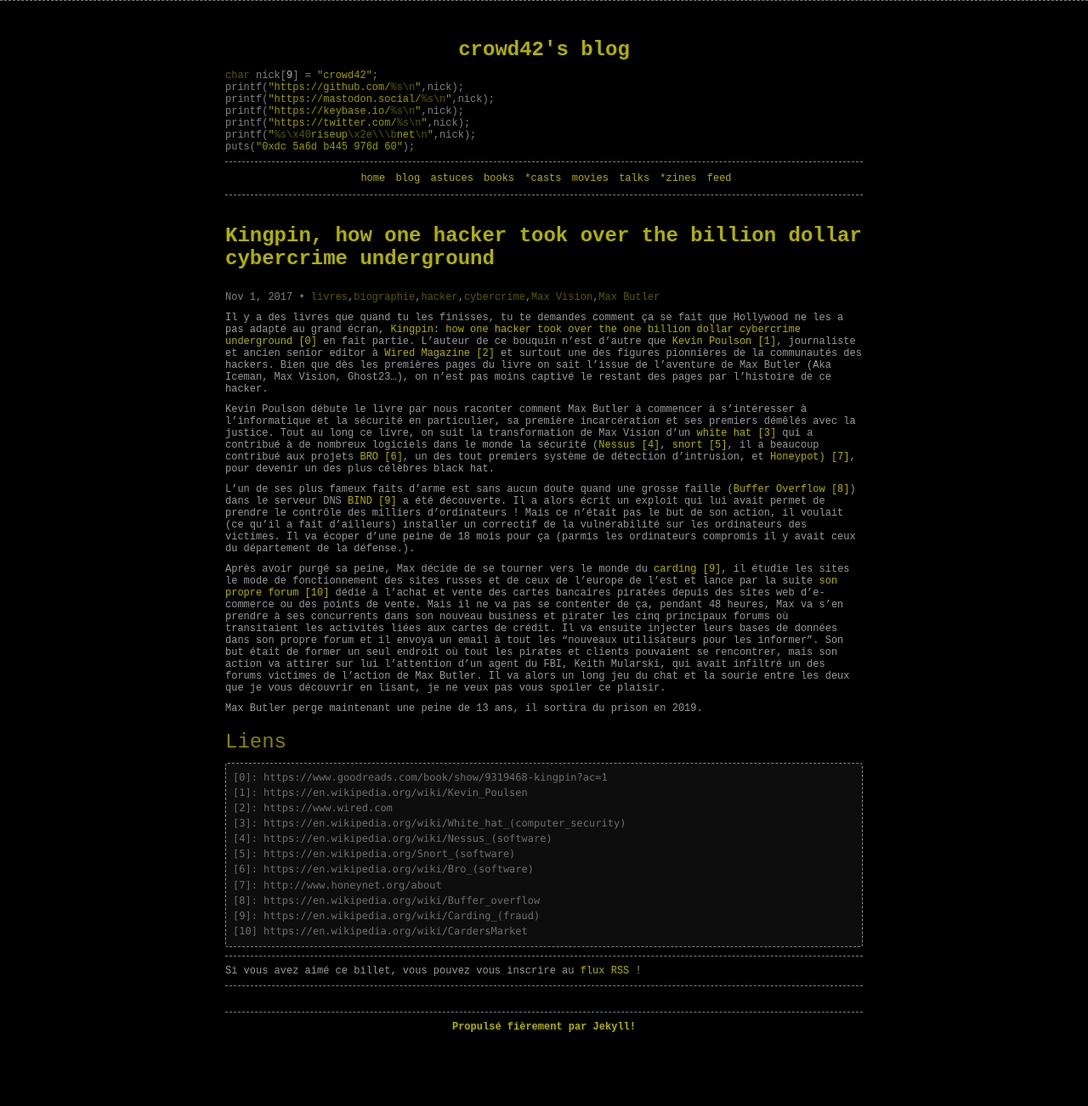
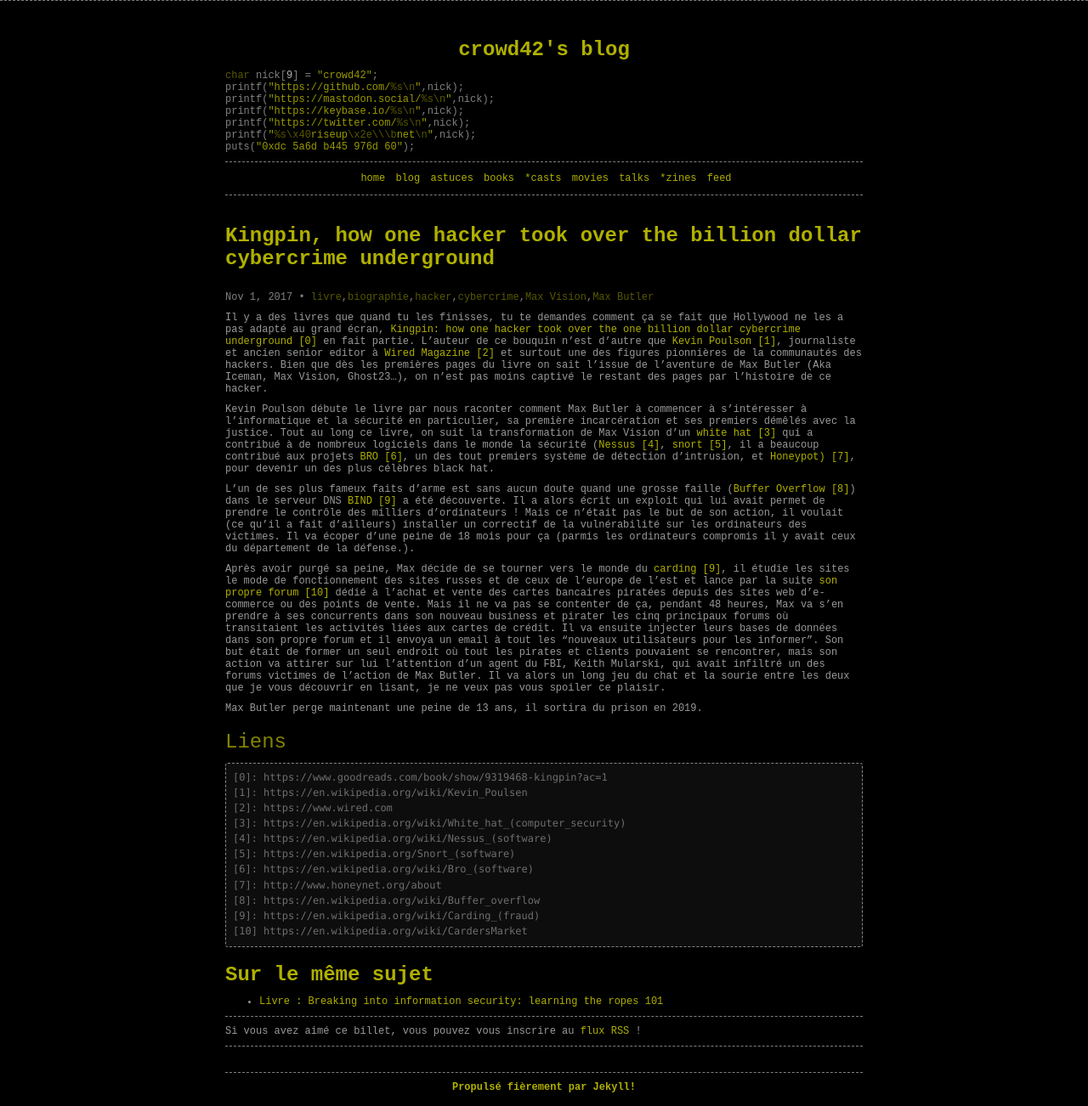
Before and after one commit to crowd42/crowd42.xyz, a Jekyll site: the page built from _posts/2017/2017-11-01-Kingpin-how-one-hacker-took-over-the-billion-dollar-cybercrime-underground.md, in a window 1280 px wide. Shown: the whole page at 85% size. Built offline with Jekyll 4.4.1, drawn with Linux system fonts in a browser that asks for light colours; comment, search, counter and statistics services are not loaded; before the commit the page ends 1231 px from its top, so only the background shows below that.

Commit message:
update post

```diff
--- a/_posts/2017/2017-11-01-Kingpin-how-one-hacker-took-over-the-billion-dollar-cybercrime-underground.md
+++ b/_posts/2017/2017-11-01-Kingpin-how-one-hacker-took-over-the-billion-dollar-cybercrime-underground.md
@@ -5,7 +5,7 @@ date:   2017-11-01 08:01:00
 categories:
     - books
 tags:
-    - livres
+    - livre
     - biographie
     - hacker
     - cybercrime
```
